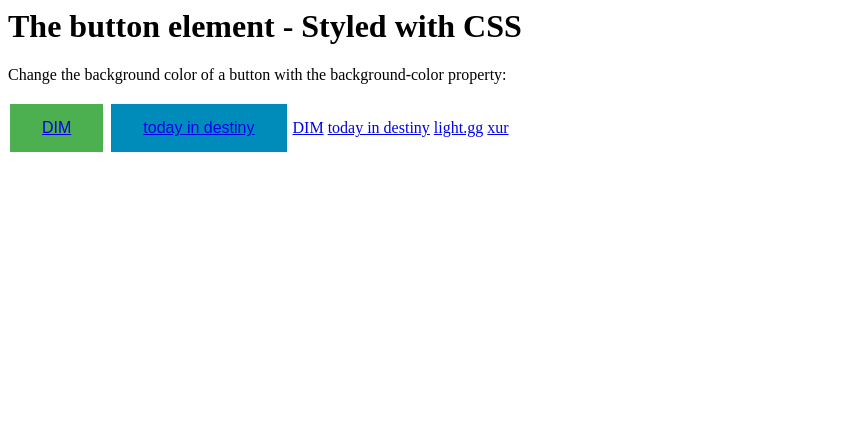
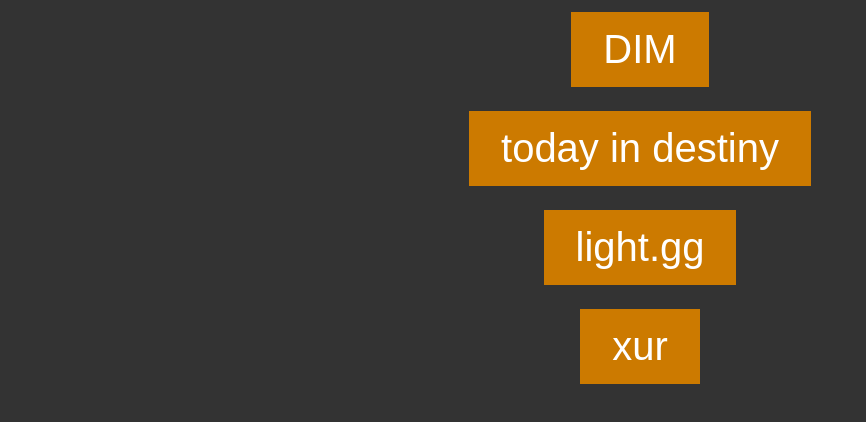
Before and after one commit to jakjack1/jakjack1.github.io, a plain HTML site: page index.html in a window 1280 px wide. Shown: the whole page, without its empty margins (0-866 px from the left). Drawn offline with Linux system fonts and the light colour scheme.

Commit message:
Update index.html

```diff
--- a/index.html
+++ b/index.html
@@ -12,26 +12,34 @@
   margin: 4px 2px;
   cursor: pointer;
 }
-
-.button1 {background-color: #4CAF50;} /* Green */
-.button2 {background-color: #008CBA;} /* Blue */
+.button1 {background-color:  #cc7a00;}
+.button1:hover{background-color: #ffc266}
+a { text-decoration: none; color:white; font-size:40px; }
+p {text-align: center;}
+body {background-color: #333333}
 </style>
 </head>
 <body>
 
-<h1>The button element - Styled with CSS</h1>
-<p>Change the background color of a button with the background-color property:</p>
-
+<p>
 <button class="button button1">
   <a href="https://destinyitemmanager.com/">DIM</a>
 </button>
-<button class="button button2">
+</p>
+<p>
+<button class="button button1">
   <a href="https://www.todayindestiny.com/">today in destiny</a>
 </button>
-
-<a href="https://destinyitemmanager.com/">DIM</a>
-<a href="https://www.todayindestiny.com/">today in destiny</a>
-<a href="https://www.light.gg/">light.gg</a>
-<a href="https://wherethefuckisxur.com/">xur</a>
+</p>
+<p>
+<button class="button button1">
+  <a href="https://www.light.gg/">light.gg</a>
+</button>
+</p>
+<p>
+<button class="button button1">
+  <a href="https://wherethefuckisxur.com/">xur</a>
+</button>
+</p>
 </body>
 </html>
```
